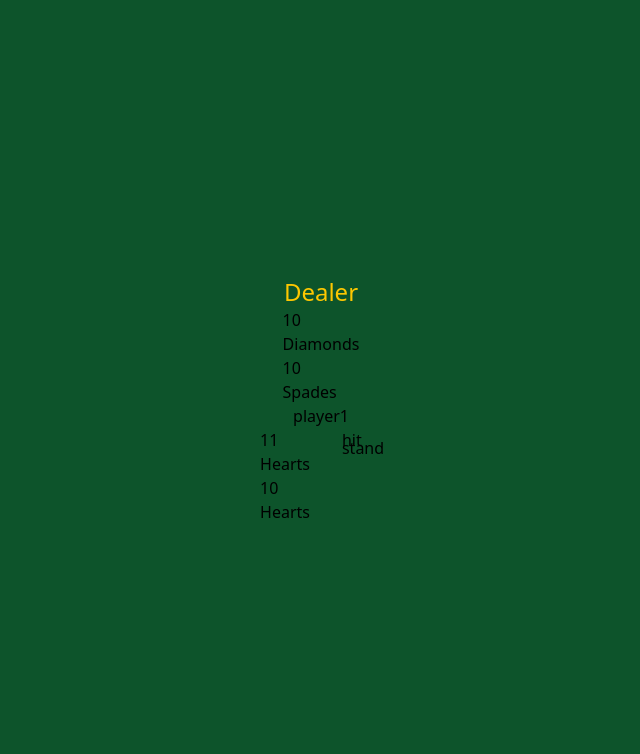
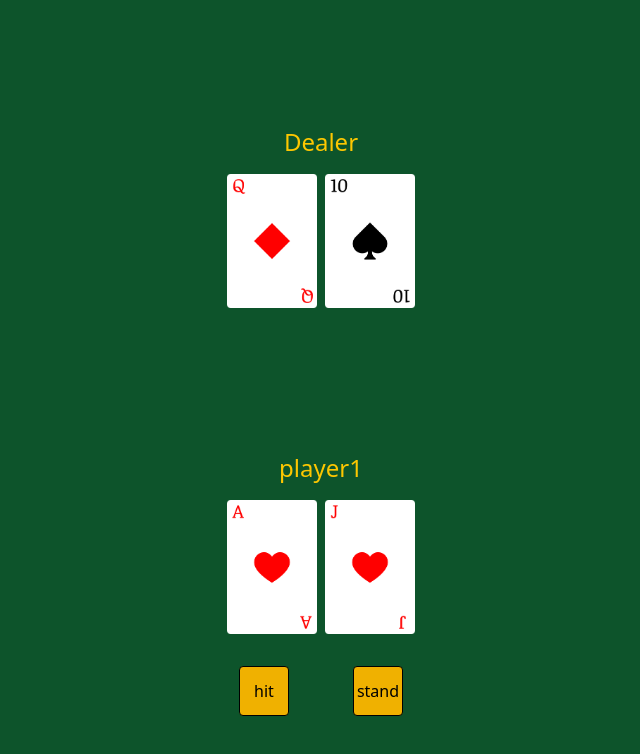
Before and after one commit to BoloDevv/blackjack-next, a Next.js app: page / in a window 1280 px wide. Both pictures are taken after a click on the button "Jogar Agora". Shown: the top 754 px of the page, without its empty margins (319-959 px from the left). Built offline with nearby package versions, Linux system fonts and the light colour scheme; what tailwindcss-motion would draw is missing.

Commit message:
Refatorar ui para o game, adicionar css para as cards e para o tabuleiro

```diff
--- a/app/components/game/Game.tsx
+++ b/app/components/game/Game.tsx
@@ -31,9 +31,7 @@
     return (
         <div className="min-h-screen">
             {gameStarted ? (
-                <div>
                     <VisualGame hit={hit} stand={stand} players={players} dealer={dealer}/>
-                </div>
             ): (
                 <div className="min-h-screen bg-gradient-to-b from-blackjack-board to-green-800 text-white">
                     <div className="min-h-screen relative flex items-center justify-center overflow-hidden">
--- a/app/components/game/GameActionButton.tsx
+++ b/app/components/game/GameActionButton.tsx
@@ -9,7 +9,7 @@
 function GameActionButton(props: GameActionButtonProps) {
     const {onClick, action} = props;
     return (
-        <button onClick={onClick} className="w-2 h-2 mx-8">{action}</button>
+        <button onClick={onClick} className="bg-main-btn rounded-sm w-[50px] h-[50px] m-8 cursor-pointer hover:bg-yellow-400 border">{action}</button>
     );
 }
 
--- a/app/components/game/VisualCard.tsx
+++ b/app/components/game/VisualCard.tsx
@@ -1,7 +1,7 @@
-// components/Card.tsx
 "use client";
 
 import {Card} from "@/utils/types";
+import Image from "next/image";
 
 type CardProps = {
     card: Card
@@ -20,11 +20,10 @@
 };
 
 export default function VisualCard({card}: CardProps) {
-
+    const url = `/Flat Playing Cards Set/${card.suit}/${card.rank}.png`
     return (
-        <div className="card">
-            <div className="card-value">{getCardValue(card)}</div>
-            <div className="card-suit">{card.suit}</div>
+        <div className="mx-1 w-full h-full">
+            <Image src={url} width={90} height={90} alt="card image" className="antialiased"/>
         </div>
     );
 }
--- a/app/components/game/VisualGame.tsx
+++ b/app/components/game/VisualGame.tsx
@@ -17,10 +17,10 @@
         return players.map((player: Player, index) => {
             return (
                 <div key={index} className="flex flex-col justify-center items-center">
-                    <h2 className="">{player.name}</h2>
-                    <div className="flex relative items-center">
+                    <h2 className="text-2xl mb-4 text-main">{player.name}</h2>
+                    <div className="flex relative flex-col items-center">
                         <VisualHand hand={player.hand} key={index}/>
-                        <div className="flex flex-col w-full h-full">
+                        <div className="flex h-full w-full">
                             <GameActionButton onClick={() => hit(player)} action="hit"/>
                             <GameActionButton onClick={() => stand(player)} action="stand"/>
                         </div>
@@ -31,13 +31,13 @@
     }
 
     return (
-        <div className="bg-blackjack-board min-h-screen relative flex flex-col justify-center items-center">
-            <div className="h-1/2 w-full flex flex-col justify-center items-center">
-                <h2 className="text-2xl text-main">Dealer</h2>
+        <div className="bg-blackjack-board h-screen w-full relative flex flex-col justify-center items-center">
+            <div className="flex relative flex-col justify-center items-center h-1/2 w-1/4">
+                <h2 className="text-2xl mb-4 text-main">Dealer</h2>
                 <VisualHand hand={dealer.hand}/>
             </div>
-            <div className="h-full w-full flex justify-center items-cente">
-                    {renderPlayersHands()}
+            <div className="flex relative justify-center items-center h-1/2">
+                {renderPlayersHands()}
             </div>
         </div>
     );
--- a/app/components/game/VisualHand.tsx
+++ b/app/components/game/VisualHand.tsx
@@ -10,7 +10,7 @@
 
 export default function VisualHand({hand}: HandProps) {
     return (
-        <div className="hand">
+        <div className="flex h-1/4">
             {hand.map((card, index) => (
                 <VisualCard key={index} card={card}/>
             ))}
--- a/app/hooks/useGameState.ts
+++ b/app/hooks/useGameState.ts
@@ -38,15 +38,17 @@
     const hit = (player: Player) => {
         const drewCard = deck.drawCard();
         if (!drewCard) {
-            return null
+            return
         }
+
+        setDeck(deck)
         player.hand.push(drewCard)
     };
 
     const stand = (dealer: Dealer) => {
         const drewCard = deck.drawCard();
         if (!drewCard) {
-            return null
+            return
         }
         dealer.hand.push(drewCard)
     };
```
